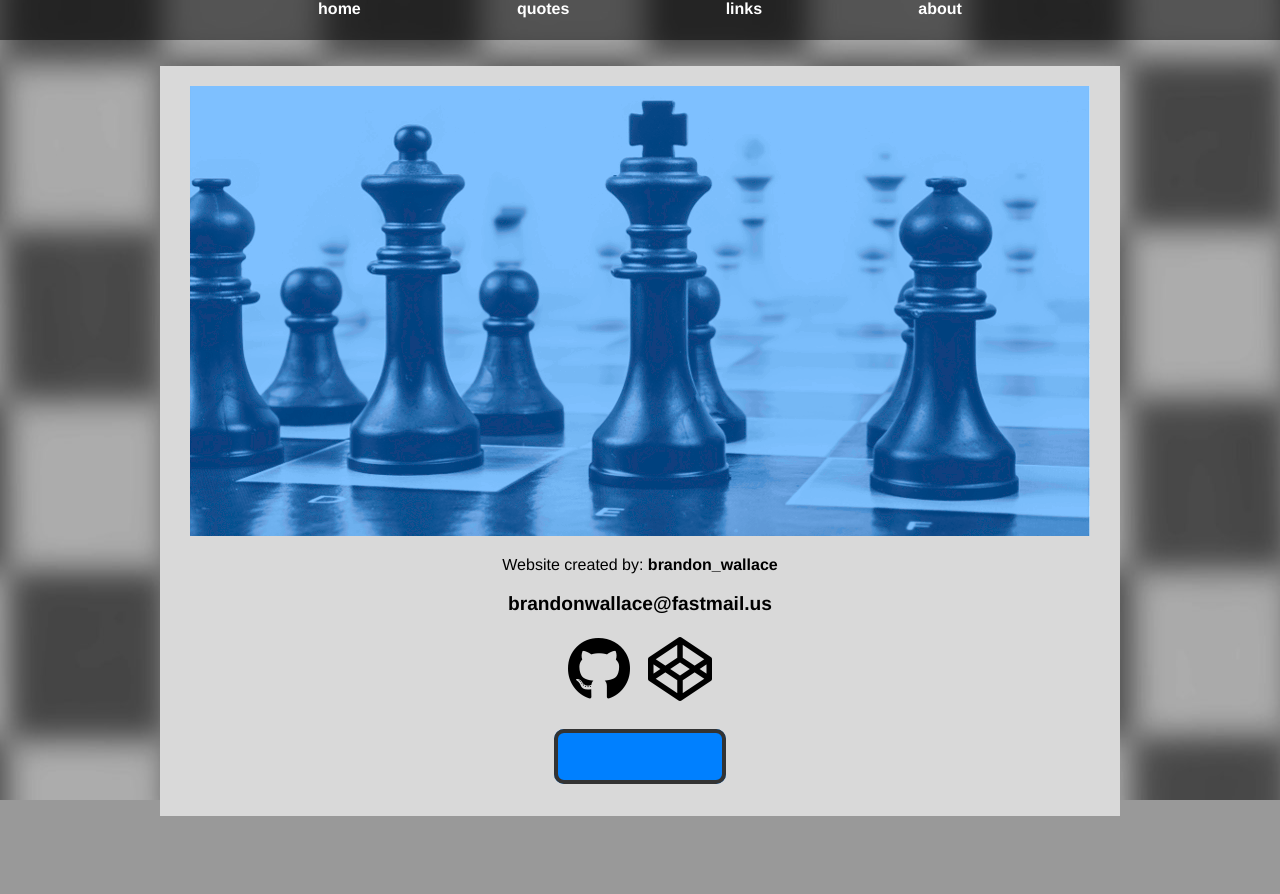
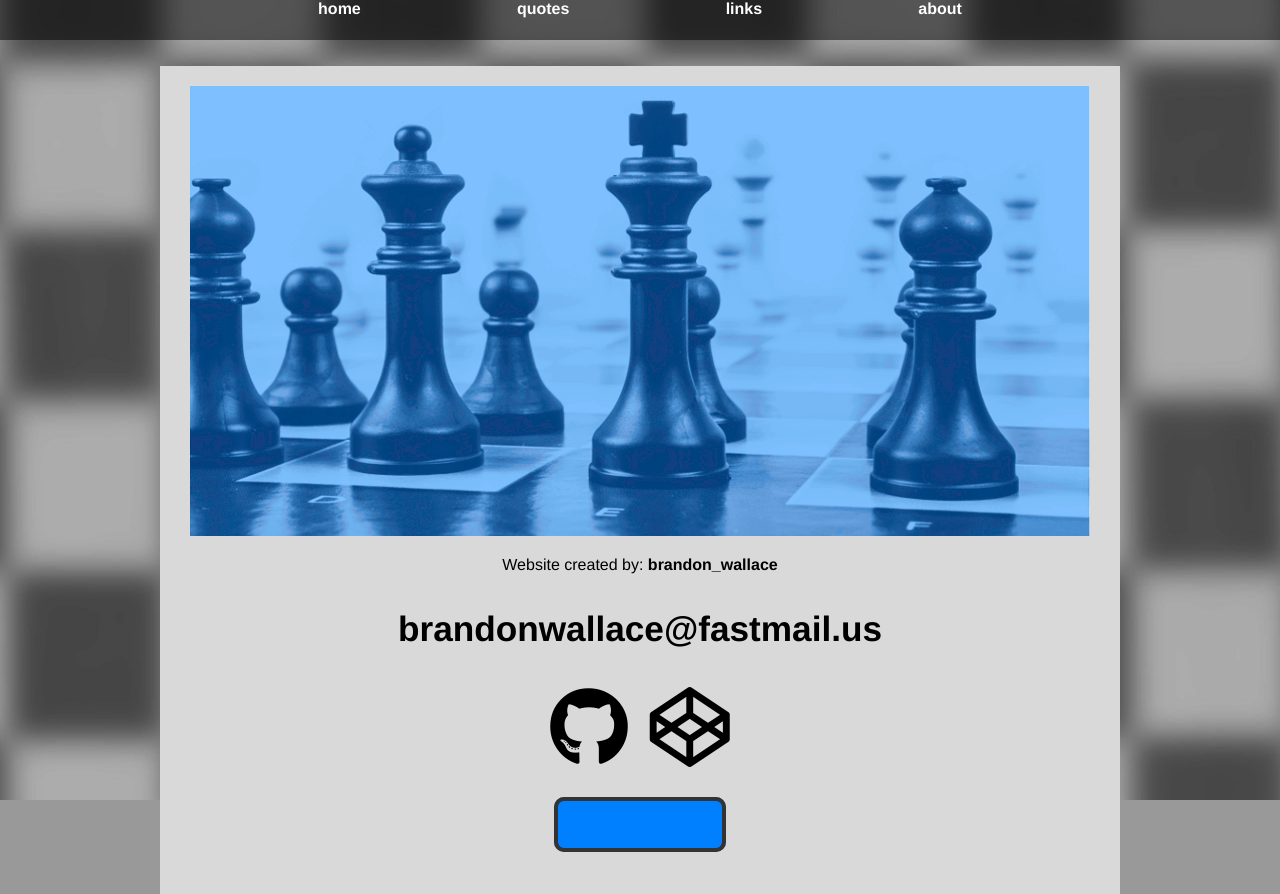
Before and after one commit to brandon-wallace/chess_clock, a plain HTML site: page about.html in a window 1280 px wide. Before the commit the page ends 826 px from the top, so only its background shows below. Drawn offline with Linux system fonts and the light colour scheme.

Commit message:
Increase font size

```diff
--- a/css/about.css
+++ b/css/about.css
@@ -111,10 +111,21 @@ my-email::before {
   .about-information {
     margin-top: 2%;
   }
+  .email {
+    font-size: 1.6rem;
+  }
 }
 
 @media only screen and (min-width: 900px) {
   .about-information {
-    padding: 20px 10px;
+    padding: 20px 10px 30px 10px;
+  }
+
+  .email {
+    font-size: 2.2rem;
+  }
+
+  .icons {
+    font-size: 5rem;
   }
 }
```
